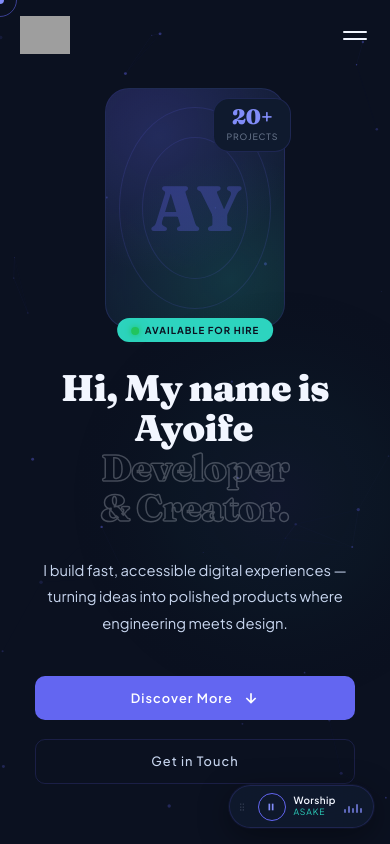
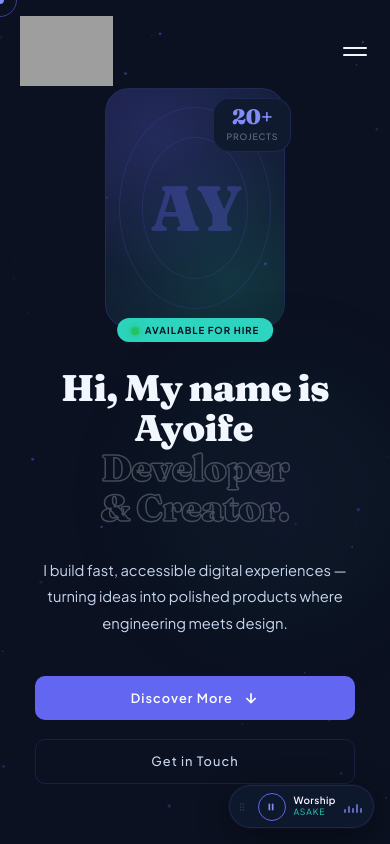
Before and after one commit to bashirabdullateef2009-droid/My-porfolio-, a plain HTML site: page index.html in a window 390 px wide. Shown: the top 844 px of the page. Drawn offline with Linux system fonts and the light colour scheme; grey boxes are pictures that could not be loaded.

Commit message:
Increase logo image height to 70px

```diff
--- a/style.css
+++ b/style.css
@@ -921,7 +921,7 @@ body:has(button:hover) .c-ring { width: 52px; height: 52px; border-color: var(--
   .audio-drag-handle { width: 14px; height: 24px; }
   .eq-bars { height: 12px; }
   .eq-bars i { width: 2px; }
-  .logo-image { height: 38px; }
+  .logo-image { height: 70px; }
   .contact-cards { margin-top: 2rem; }
   .scroll-hint { display: none; }
 
```
